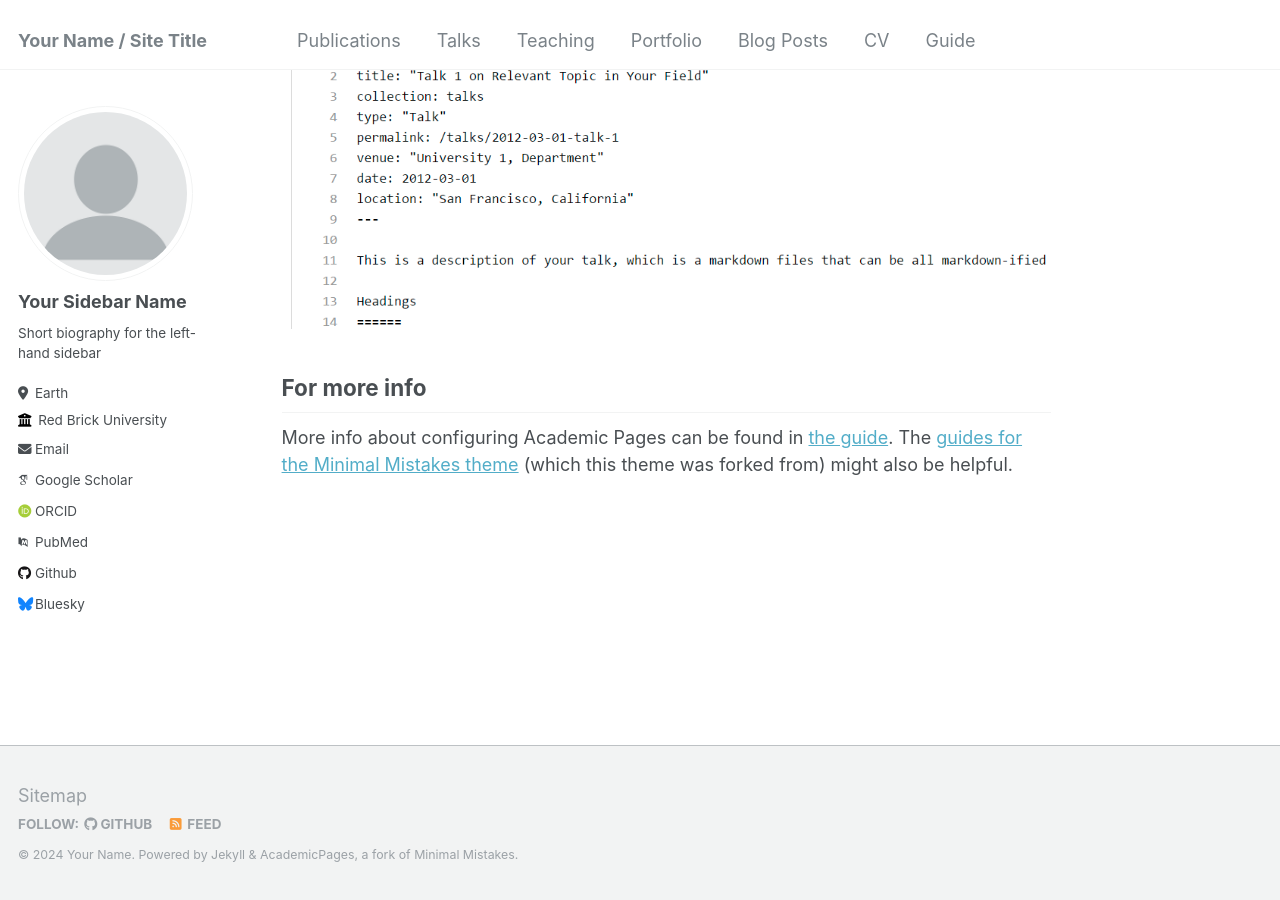
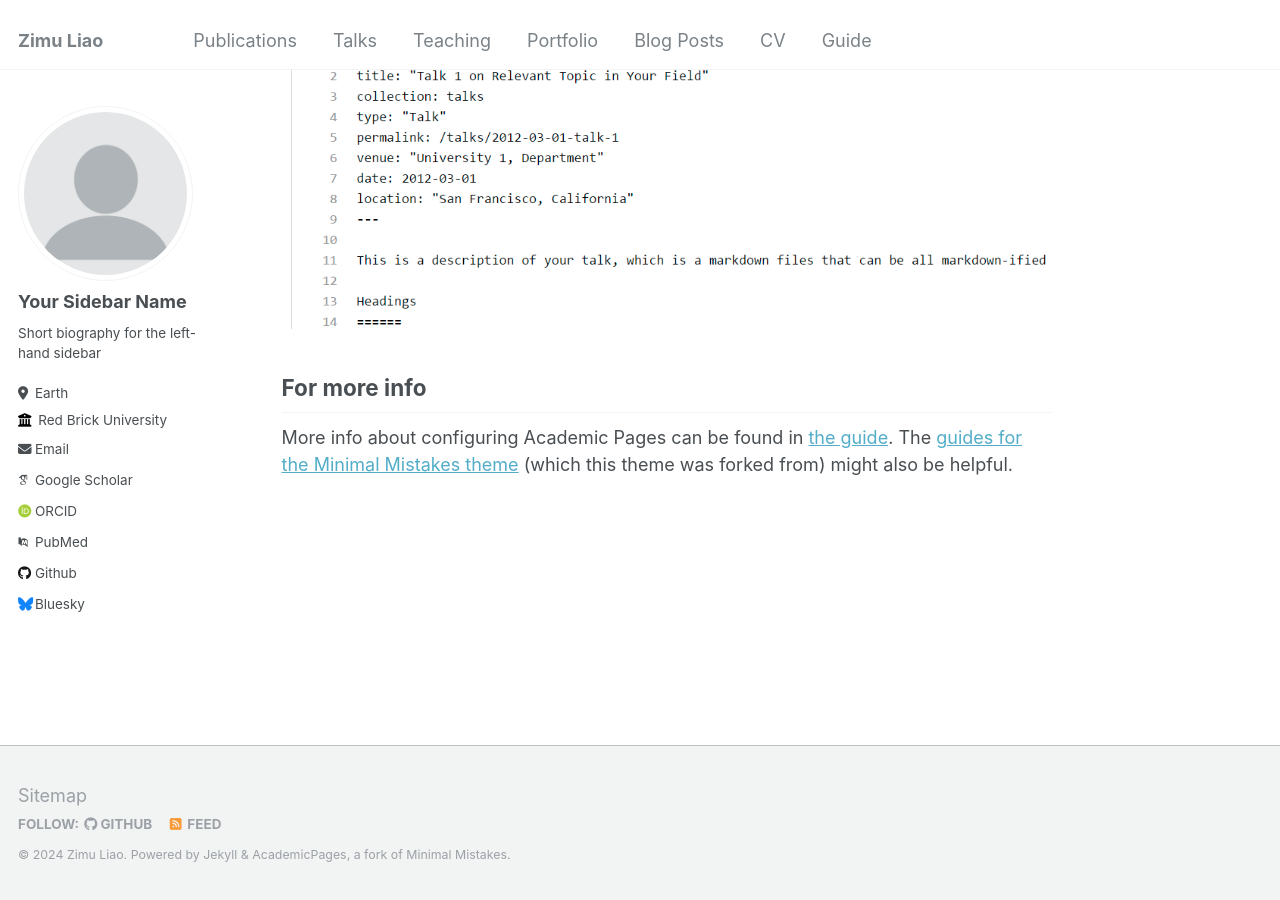
Before and after one commit to zmliao/zmliao.github.io, a Jekyll site: the page built from _pages/about.md, in a window 1280 px wide and 900 px high, scrolled down 2660 px. Built offline with Jekyll 4.4.1, drawn with Linux system fonts in a browser that asks for light colours; some web fonts are replaced.

Commit message:
Update _config.yml

```diff
--- a/_config.yml
+++ b/_config.yml
@@ -8,9 +8,9 @@
 
 # Basic Site Settings
 locale                   : "en-US"
-title                    : "Your Name / Site Title"
+title                    : "Zimu Liao"
 title_separator          : "-"
-name                     : &name "Your Name"
+name                     : &name "Zimu Liao"
 description              : &description "personal description"
 url                      : https://academicpages.github.io # the base hostname & protocol for your site e.g. "https://mmistakes.github.io"
 baseurl                  : "" # the subpath of your site, e.g. "/blog"
```
